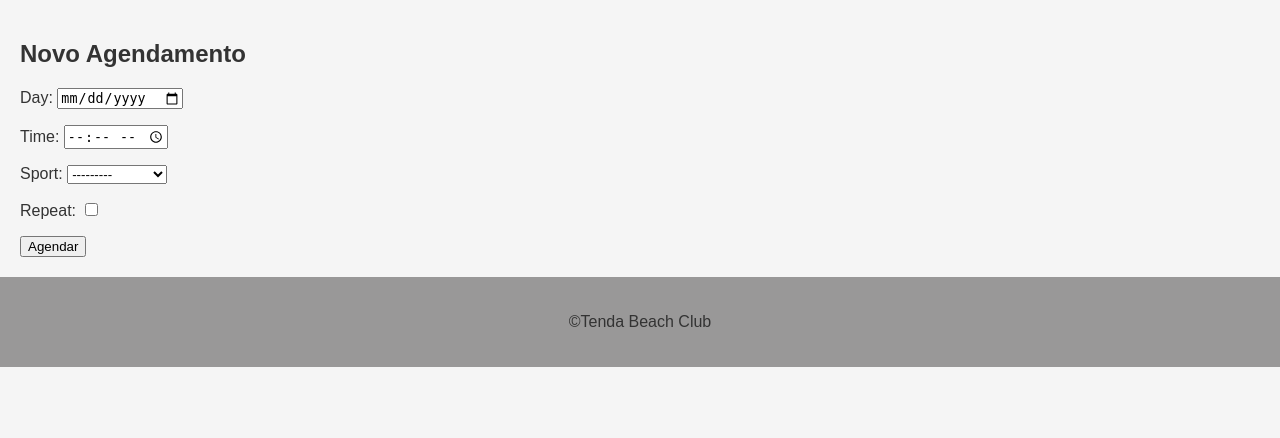
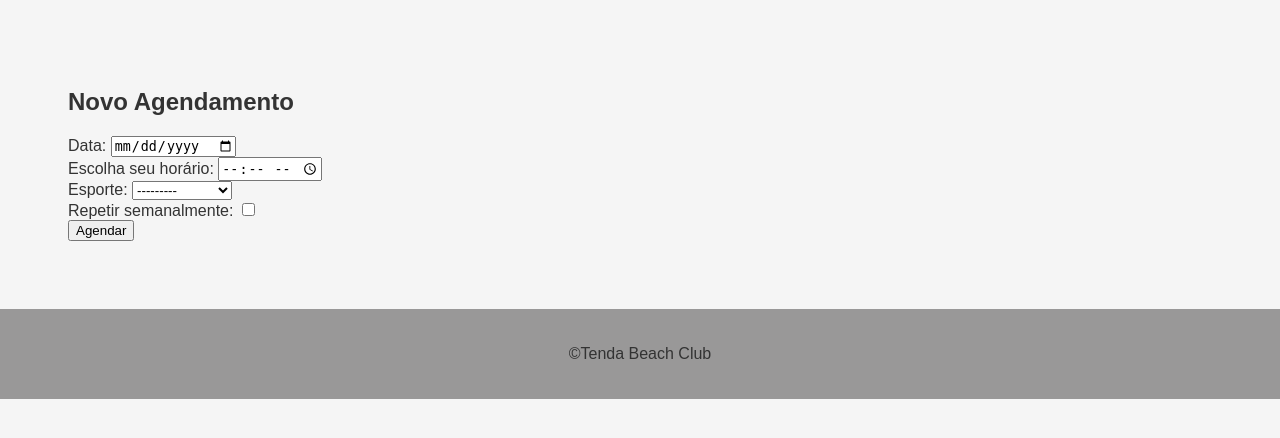
Before and after one commit to Lucas-Espindola-dev/tenda_fitness, a Django app: page /appointments/new/ in a window 1280 px wide. Shown: the part 50-488 px from the top of the page. Run offline with Django 5.2, Linux system fonts and the light colour scheme; the visitor is signed in with stand-in values (Sample User, id 1).

Commit message:
Recreating the new appoinment template

```diff
--- a/schedules/templates/schedules/new_appointment.html
+++ b/schedules/templates/schedules/new_appointment.html
@@ -1,10 +1,31 @@
 {% extends "base.html" %}
 
 {% block content %}
-<h2>Novo Agendamento</h2>
-<form method="post">
-    {% csrf_token %}
-    {{ form.as_p }}
-    <button type="submit">Agendar</button>
-</form>
+<div class="container">
+    <div class="main_title">
+        <h2>Novo Agendamento</h2>
+    </div>
+    <div class="new_appointment_form">
+        <form method="post">
+            {% csrf_token %}
+            <div class="form_day">
+                <label for="id_day">Data:</label>
+                {{ form.day }}
+            </div>
+            <div class="form_time">
+                <label for="id_time">Escolha seu horário:</label>
+                {{ form.time }}
+            </div>
+            <div class="form_sport">
+                <label for="id_sport">Esporte:</label>
+                {{ form.sport }}
+            </div>
+            <div class="form_repeat">
+                <label for="id_repeat">Repetir semanalmente:</label>
+                {{ form.repeat }}
+            </div>
+            <button type="submit" class="btn btn-primary">Agendar</button>
+        </form>
+    </div>
+</div>
 {% endblock %}
```
